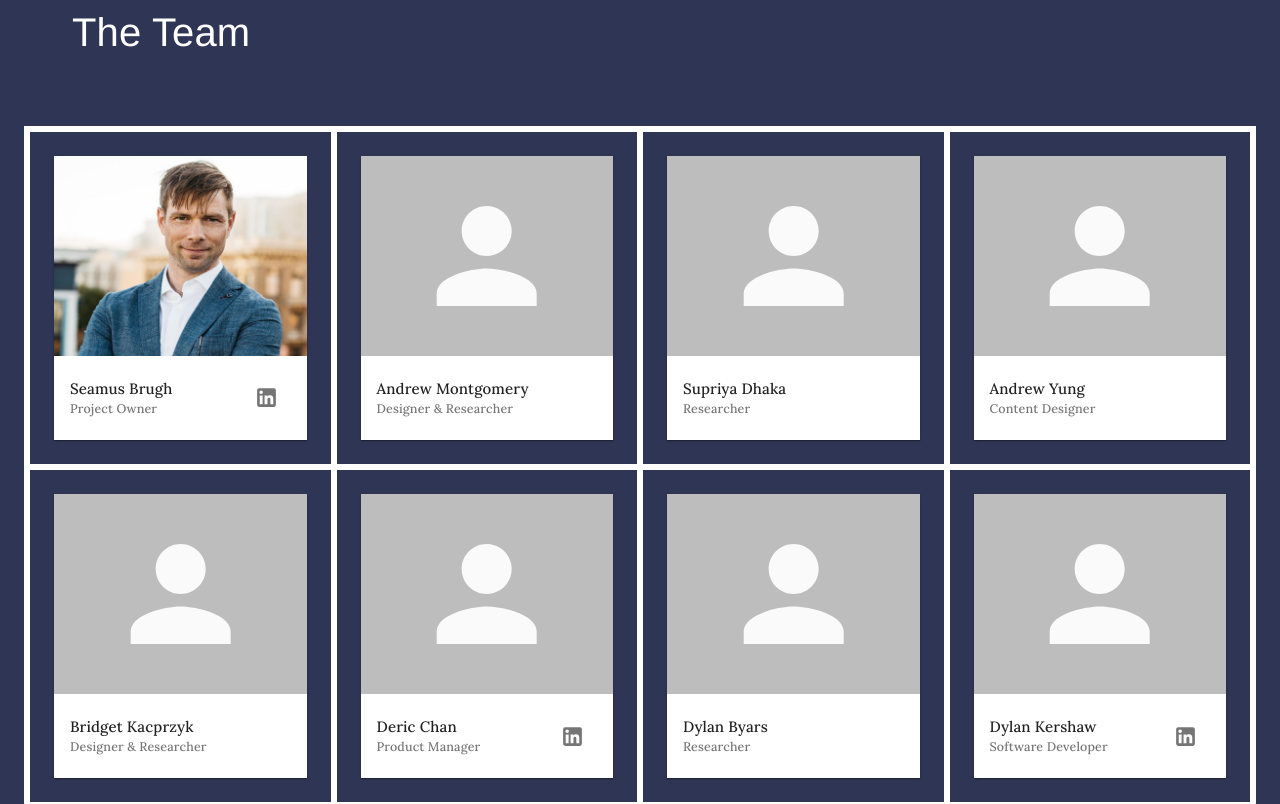
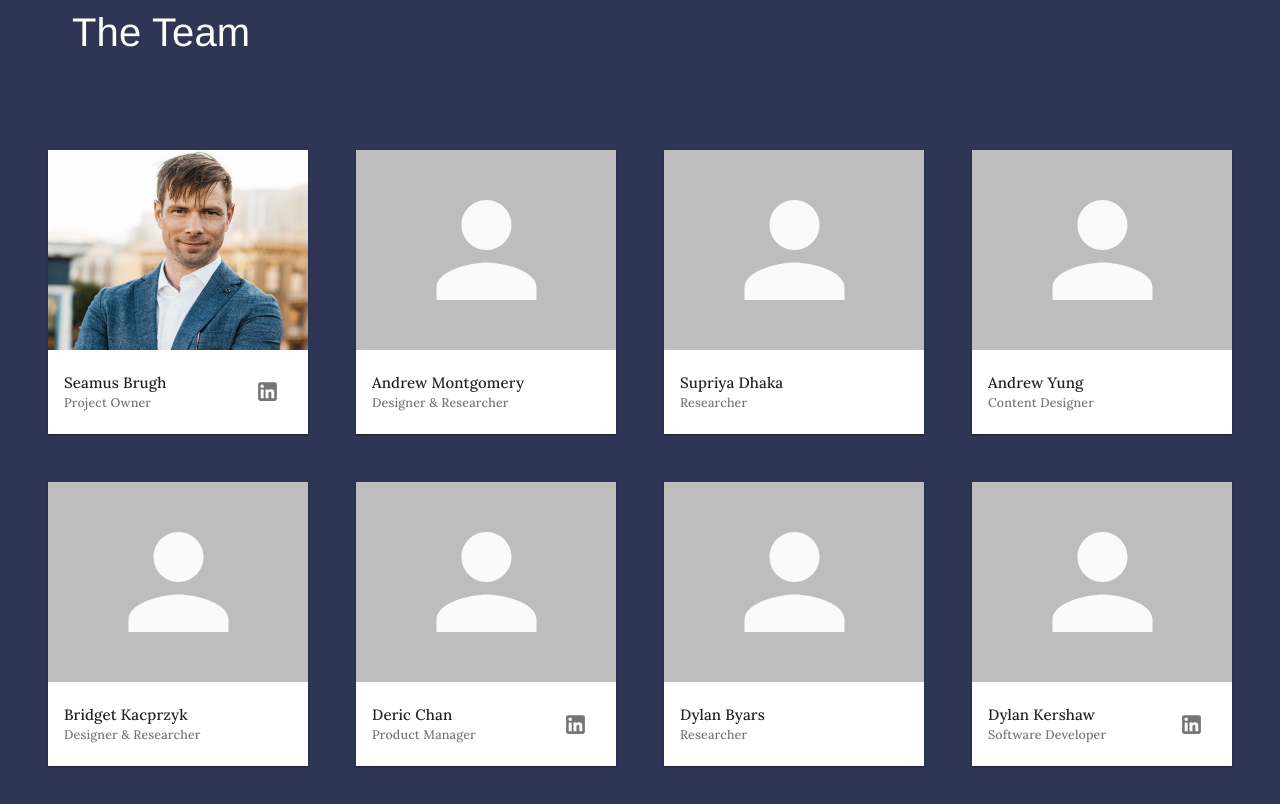
Before and after one commit to openseattle/clearviction-v1, a React (Create React App) app: page /about in a window 1280 px wide. Shown: the part 2140-2944 px from the top of the page. Built offline with nearby package versions, Linux system fonts and the light colour scheme.

Commit message:
remove guide borders

```diff
--- a/src/Pages/AboutPage.jsx
+++ b/src/Pages/AboutPage.jsx
@@ -279,7 +279,7 @@ const AboutPage = () => {
           <Typography className={classes.ourTeamTitle} variant="h2">
             The Team
           </Typography>
-          <Grid container style={{borderStyle: "solid", borderColor: "white", justifyContent: "space-evenly"}}>
+          <Grid container >
             {team.map((member, idx) => (
               <Grid
                 className={classes.cardGrid}
@@ -289,7 +289,6 @@ const AboutPage = () => {
                 sm={4}
                 md={3}
                 lg={3}
-                style={{borderStyle: "solid", borderColor: "white", justifyContent: "space-evenly"}}
               >
                 <TeamCard  member={member} />
               </Grid>
```
